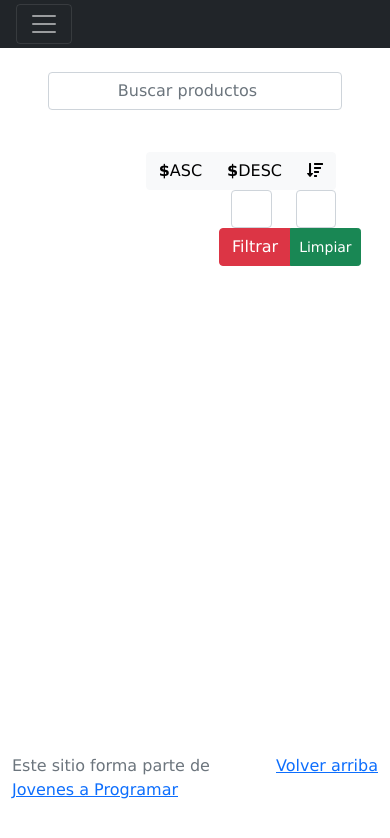
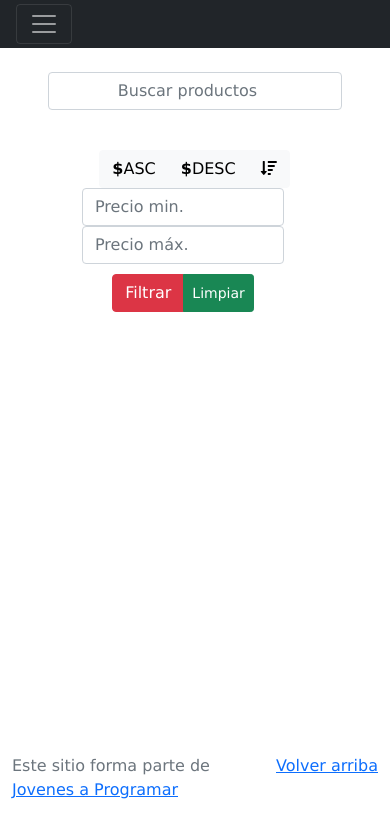
Before and after one commit to TatiEspinelli/workspace_inicial_jap, a plain HTML site: page products.html in a window 390 px wide. Drawn offline with Linux system fonts and the light colour scheme.

Commit message:
modificaciones en diseño responsivo

```diff
--- a/css/products.css
+++ b/css/products.css
@@ -40,4 +40,27 @@
     justify-content: center !important;
     text-align: center !important;
   }
+
+  .responsiveProducts{
+    display: grid !important;
+    justify-content: center !important;
+  }
+
+  .responsiveFilter{
+    display: grid;
+    justify-content: center;
+  }
+
+  .filterContainerResponsive{
+    width: 100% !important;
+    display: grid;
+    justify-content: center;
+  }
+
+  .buttonsResponsive{
+    margin: 0 auto;
+    display: grid;
+    justify-content: center;
+    margin-top: 10px;
+  }
 }
--- a/js/product-info.js
+++ b/js/product-info.js
@@ -240,7 +240,7 @@ document.addEventListener("DOMContentLoaded", async () => {
     // Botón para enviar el comentario
     const submitButton = document.createElement("button");
     submitButton.type = "submit";
-    submitButton.classList.add("btn", "btn-primary", "m-2");
+    submitButton.classList.add("btn", "btn-primary", "mt-2", "mb-4");
     submitButton.textContent = "Enviar comentario";
 
     // Agregar elementos al formulario
--- a/products.html
+++ b/products.html
@@ -69,10 +69,10 @@
         </div>
 
         <div
-          class="row d-inline-flex p-2 bd-highlight  p-3 mb-2"
+          class="row d-inline-flex p-2 bd-highlight responsiveProducts p-3 mb-2"
           style="display:flex-inline; justify-content: flex-end; margin: 2px;"
         >
-          <div class="col text-end">
+          <div class="col text-end responsiveFilter">
             <div class="btn-group btn-group-toggle" data-bs-toggle="buttons">
               <input
                 type="button"
@@ -105,7 +105,7 @@
             </div>
           </div>
 
-          <div id="filter-container" class="row" style="width: 50%">
+          <div id="filter-container" class="row filterContainerResponsive" style="width: 50%">
             <div class="col">
               <input
                 class="form-control"
@@ -122,7 +122,7 @@
                 id="rangeFilterCountMax"
               />
             </div>
-            <div class="col-3 p-0">
+            <div class="col-3 p-0 buttonsResponsive">
               <div class="btn-group" role="group">
                 <button class="btn btn-danger btn-block" id="rangeFilterCount">
                   Filtrar
```
